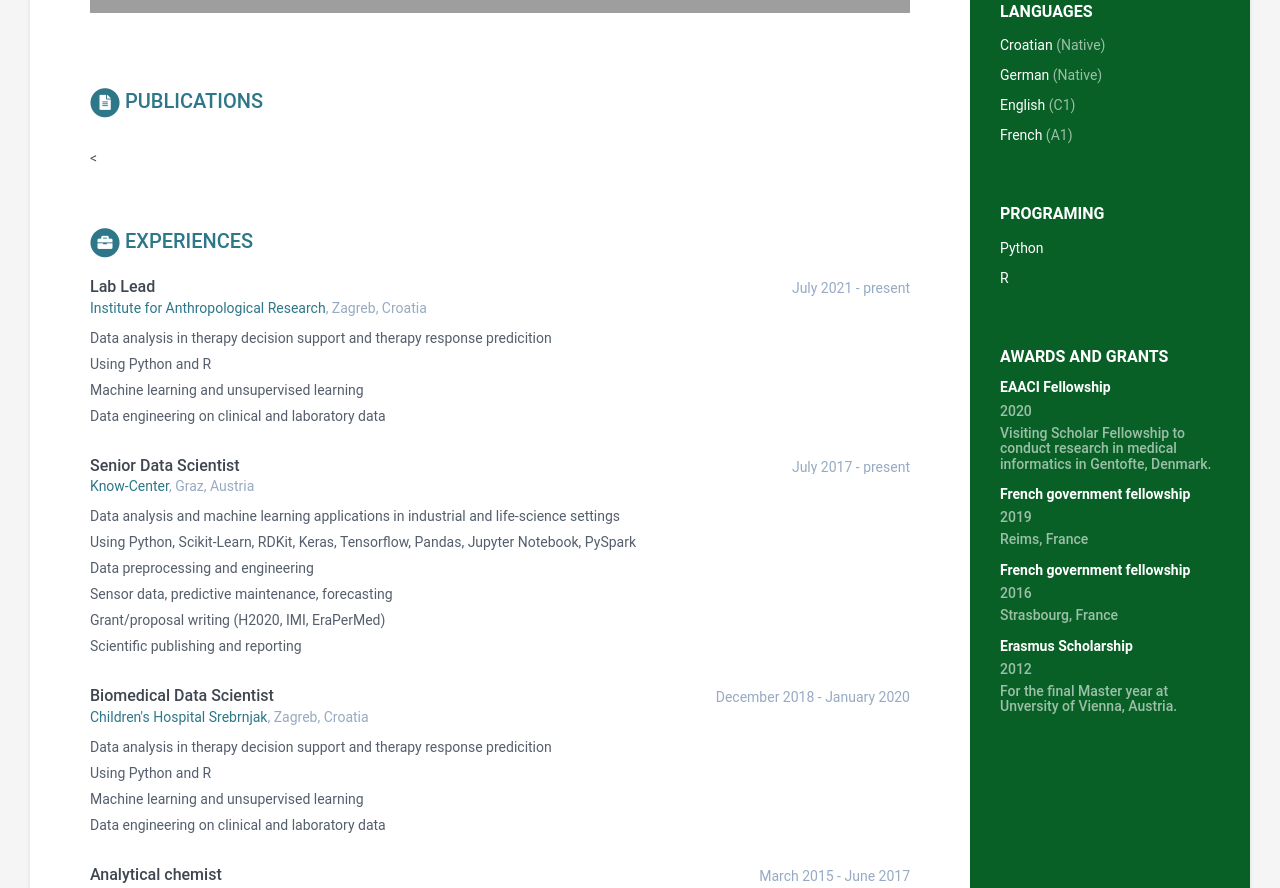
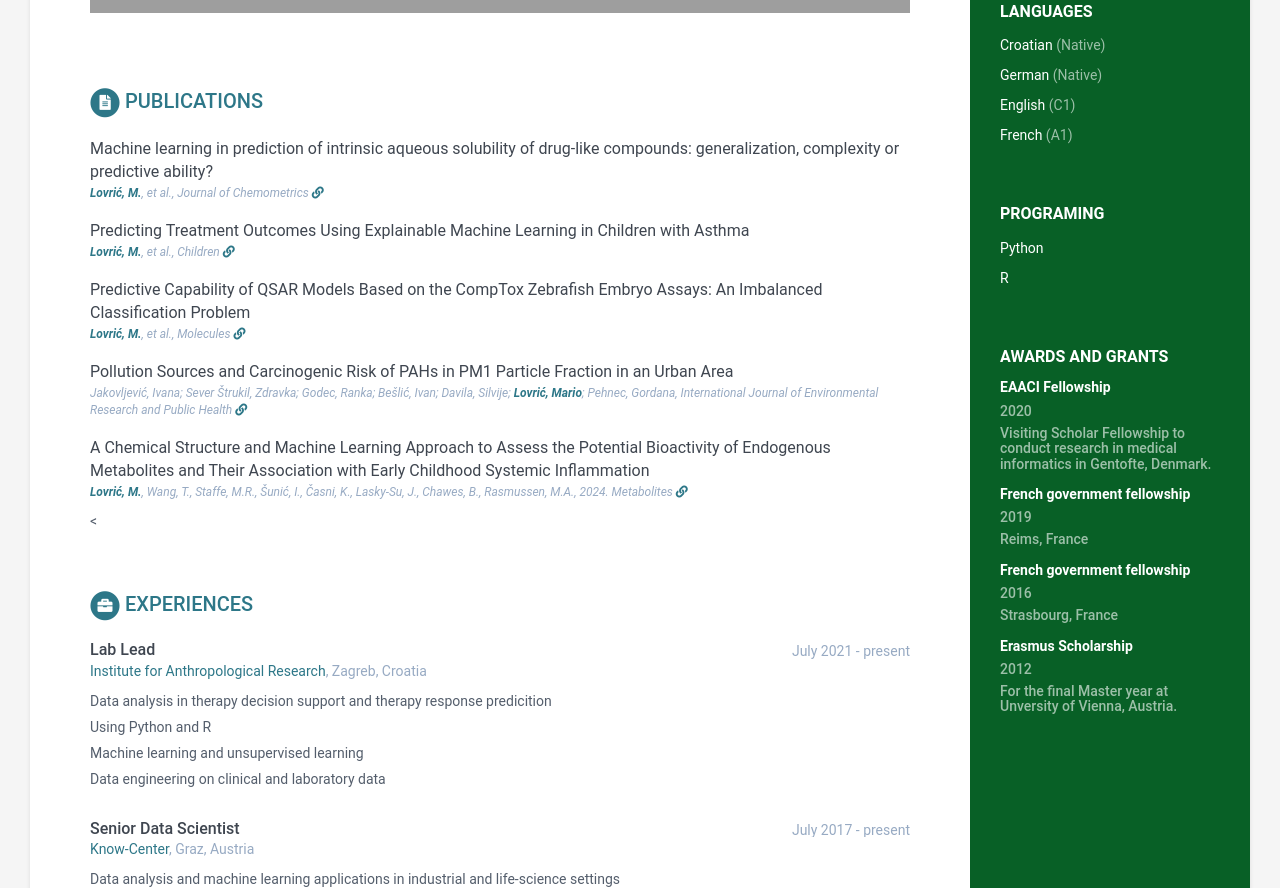
Before and after one commit to mariolovric/mariolovric.github.io, a plain HTML site: page index.html in a window 1280 px wide. Shown: the part 919-1807 px from the top of the page. Drawn offline with Linux system fonts and the light colour scheme; grey boxes are pictures that could not be loaded.

Commit message:
Update main_pubs.html

```diff
--- a/main_pubs.html
+++ b/main_pubs.html
@@ -1,16 +1,32 @@
 <h2 class="section-title">
-                           <span class="fa-stack fa-xs"> <i class="fas fa-circle fa-stack-2x"></i> <i class="fas fa-file-alt fa-stack-1x fa-inverse"></i>
-                           </span> Publications</h2>
+    <span class="fa-stack fa-xs">
+        <i class="fas fa-circle fa-stack-2x"></i>
+        <i class="fas fa-file-alt fa-stack-1x fa-inverse"></i>
+    </span> Publications
+</h2>
 
 <div class="row">
     <div class="col-xs-12">
         <div class="item">
-                <script src="https://bibbase.org/show?bib=https%3A%2F%2Fbibbase.org%2Fnetwork%2Ffiles%2Fsjc5NDneXeexvPw54&noBootstrap=1&jsonp=1"></script>
-            </div>
+            <div class="publication-title">Machine learning in prediction of intrinsic aqueous solubility of drug-like compounds: generalization, complexity or predictive ability?</div>
+            <div class="publication-authors"><b>Lovrić, M.</b>, et al., Journal of Chemometrics <a href="https://analyticalsciencejournals.onlinelibrary.wiley.com/doi/full/10.1002/cem.3349" target="_blank"> <i class="fa fa-link" aria-hidden="true"></i></a></div>
+            <br/>
+            <div class="publication-title">Predicting Treatment Outcomes Using Explainable Machine Learning in Children with Asthma</div>
+            <div class="publication-authors"><b>Lovrić, M.</b>, et al., Children <a href="https://www.mdpi.com/2227-9067/8/5/376" target="_blank"> <i class="fa fa-link" aria-hidden="true"></i></a></div>
+            <br/>
+            <div class="publication-title">Predictive Capability of QSAR Models Based on the CompTox Zebrafish Embryo Assays: An Imbalanced Classification Problem</div>
+            <div class="publication-authors"><b>Lovrić, M.</b>, et al., Molecules <a href="https://www.mdpi.com/1420-3049/26/6/1617" target="_blank"> <i class="fa fa-link" aria-hidden="true"></i></a></div>
+            <br/>
+            <div class="publication-title">Pollution Sources and Carcinogenic Risk of PAHs in PM1 Particle Fraction in an Urban Area</div>
+            <div class="publication-authors">Jakovljević, Ivana; Sever Štrukil, Zdravka; Godec, Ranka; Bešlić, Ivan; Davila, Silvije;<b> Lovrić, Mario</b>; Pehnec, Gordana, International Journal of Environmental Research and Public Health <a href="https://www.mdpi.com/1660-4601/17/24/9587" target="_blank"> <i class="fa fa-link" aria-hidden="true"></i></a></div>
+            <br/>
+            <div class="publication-title">A Chemical Structure and Machine Learning Approach to Assess the Potential Bioactivity of Endogenous Metabolites and Their Association with Early Childhood Systemic Inflammation</div>
+            <div class="publication-authors"><b>Lovrić, M.</b>, Wang, T., Staffe, M.R., Šunić, I., Časni, K., Lasky-Su, J., Chawes, B., Rasmussen, M.A., 2024. Metabolites <a href="https://doi.org/10.3390/metabo14050278" target="_blank"> <i class="fa fa-link" aria-hidden="true"></i></a></div>
         </div>
     </div>
 </div>
 
 
 
+
 <
```
